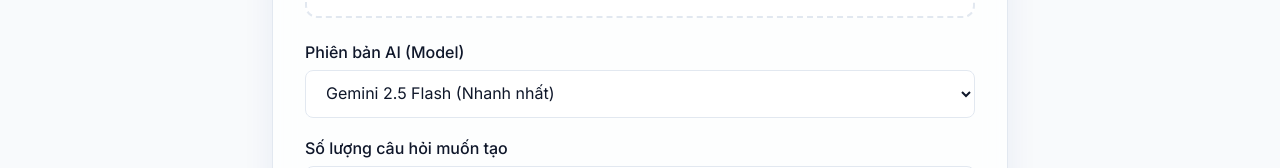
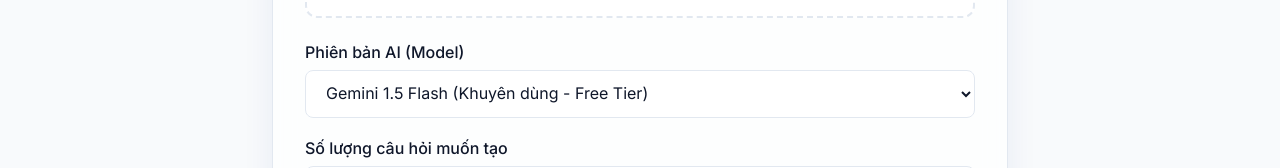
Before and after one commit to smolsosweet/quiz-medical-app, a Next.js app: page / in a window 1280 px wide. Shown: the part 373-541 px from the top of the page. Built offline with nearby package versions, Linux system fonts and the light colour scheme.

Commit message:
fix: change default model to gemini-1.5-flash to prevent quota limit errors on free tier

```diff
--- a/src/app/api/generate/route.ts
+++ b/src/app/api/generate/route.ts
@@ -101,7 +101,7 @@ Bạn PHẢI trả về dữ liệu dưới dạng JSON (không kèm markdown \`
       parts.push(...fileParts);
     }
 
-    const modelName = formData.get("model") as string || "gemini-2.5-flash";
+    const modelName = formData.get("model") as string || "gemini-1.5-flash";
 
     const response = await ai.models.generateContent({
       model: modelName,
--- a/src/app/page.tsx
+++ b/src/app/page.tsx
@@ -21,7 +21,7 @@ export default function Home() {
 
   // Storage states
   const [files, setFiles] = useState<File[]>([]);
-  const [model, setModel] = useState("gemini-2.5-flash");
+  const [model, setModel] = useState("gemini-1.5-flash");
   const [scope, setScope] = useState("");
   const [previousQuestionsText, setPreviousQuestionsText] = useState("");
 
--- a/src/components/UploadConfig.tsx
+++ b/src/components/UploadConfig.tsx
@@ -116,9 +116,9 @@ export default function UploadConfig({
             value={model}
             onChange={(e) => setModel(e.target.value)}
           >
-            <option value="gemini-2.5-flash">Gemini 2.5 Flash (Nhanh nhất)</option>
-            <option value="gemini-2.0-flash">Gemini 2.0 Flash (Ổn định cao)</option>
-            <option value="gemini-1.5-pro">Gemini 1.5 Pro (Thông minh nhất, dễ nghẽn)</option>
+            <option value="gemini-1.5-flash">Gemini 1.5 Flash (Khuyên dùng - Free Tier)</option>
+            <option value="gemini-2.0-flash">Gemini 2.0 Flash (Cần có thẻ Visa/Billing)</option>
+            <option value="gemini-1.5-pro">Gemini 1.5 Pro (Thông minh nhất, giới hạn 2 lần/phút)</option>
             <option value="gemini-1.5-flash-8b">Gemini 1.5 Flash 8B (Nhẹ nhất)</option>
           </select>
         </div>
```
